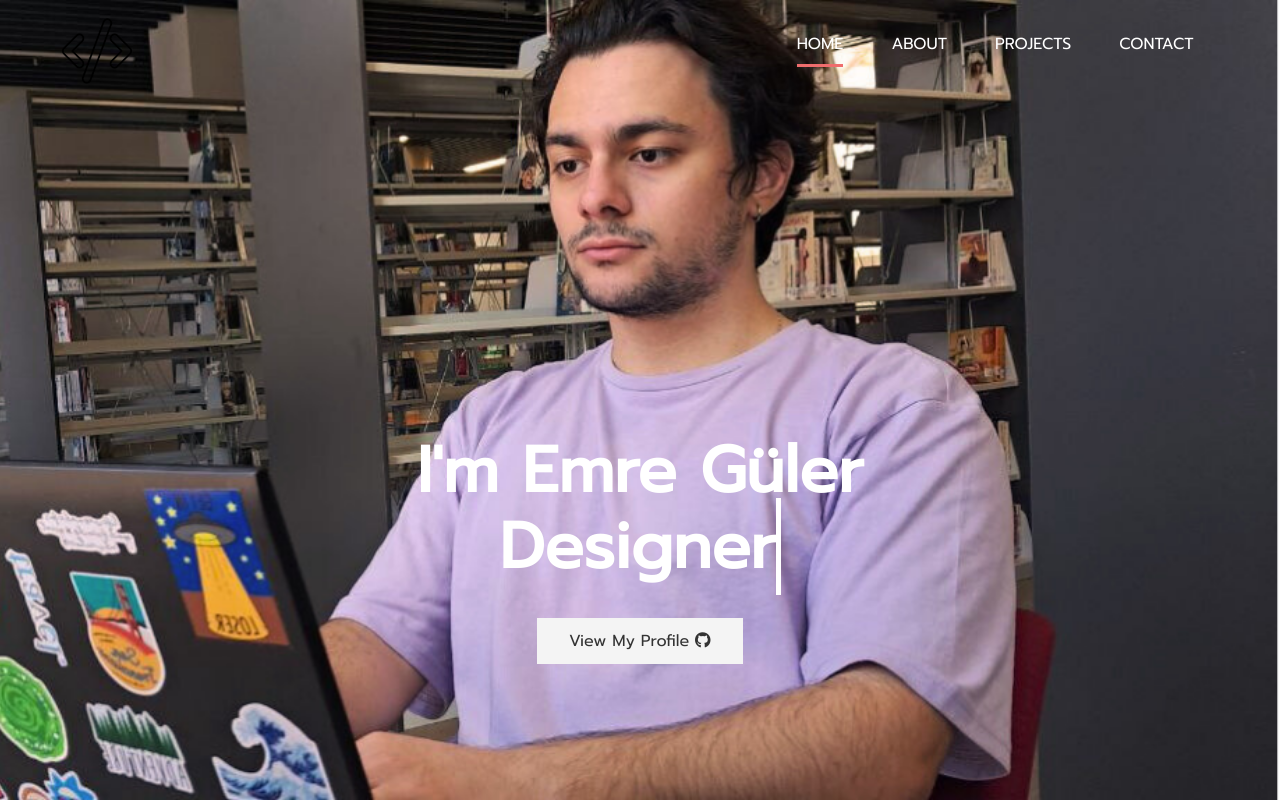
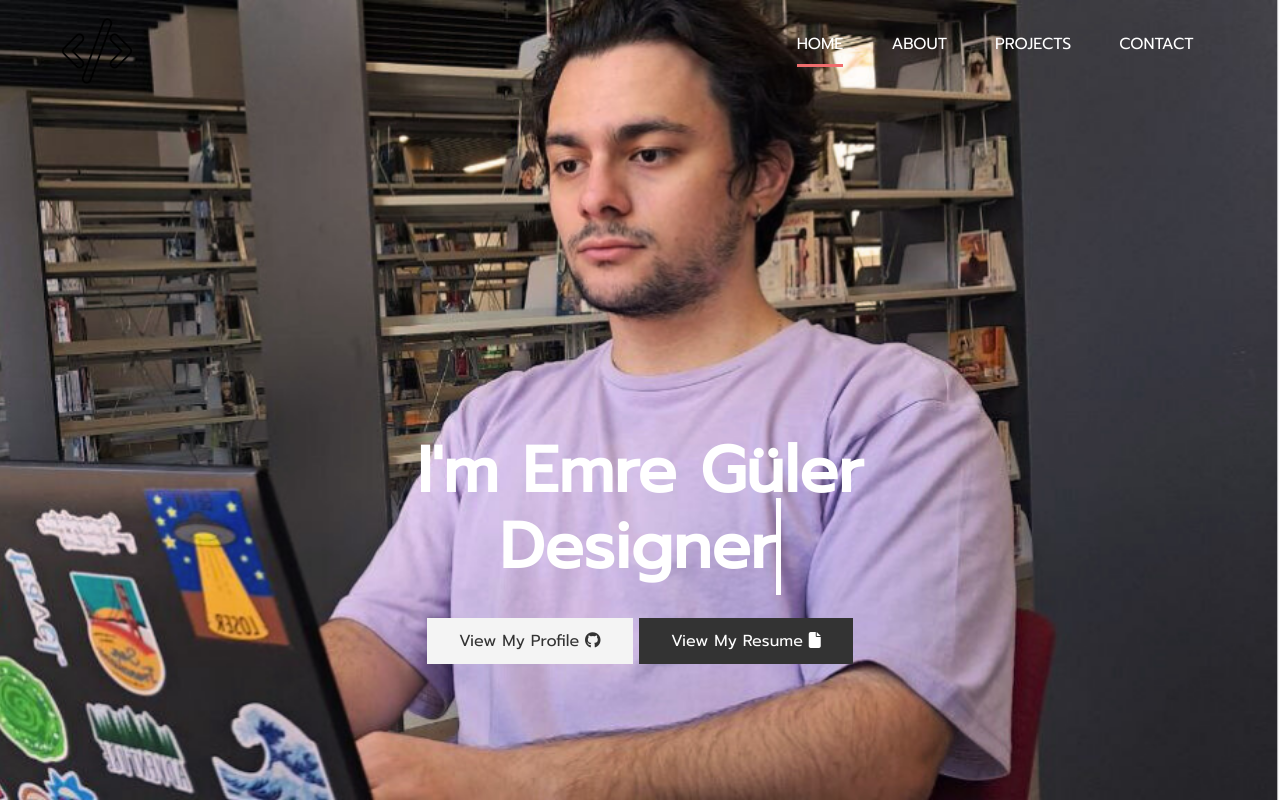
Before and after one commit to sevro49/My-Portfolio, a website: page public/index.html in a window 1280 px wide. Shown: the top 802 px of the page. Drawn offline with nearby package versions, Linux system fonts and the light colour scheme; no server answers.

Commit message:
added resume button

```diff
--- a/public/index.html
+++ b/public/index.html
@@ -49,6 +49,12 @@
                         class="btn-light animate__animated animate__swing my-2"
                         target="_blank"
                         >View My Profile <i class="fa-brands fa-github"></i
+                    ></a>
+                    <a
+                        href="https://drive.google.com/file/d/1NkiPP-PCPcfhc5EmW0-SzpXZm0LTs0nH/view"
+                        class="btn-dark animate__animated animate__swing my-2"
+                        target="_blank"
+                        >View My Resume <i class="fa-solid fa-file"></i
                     ></a>
                 </div>
             </div>
```
